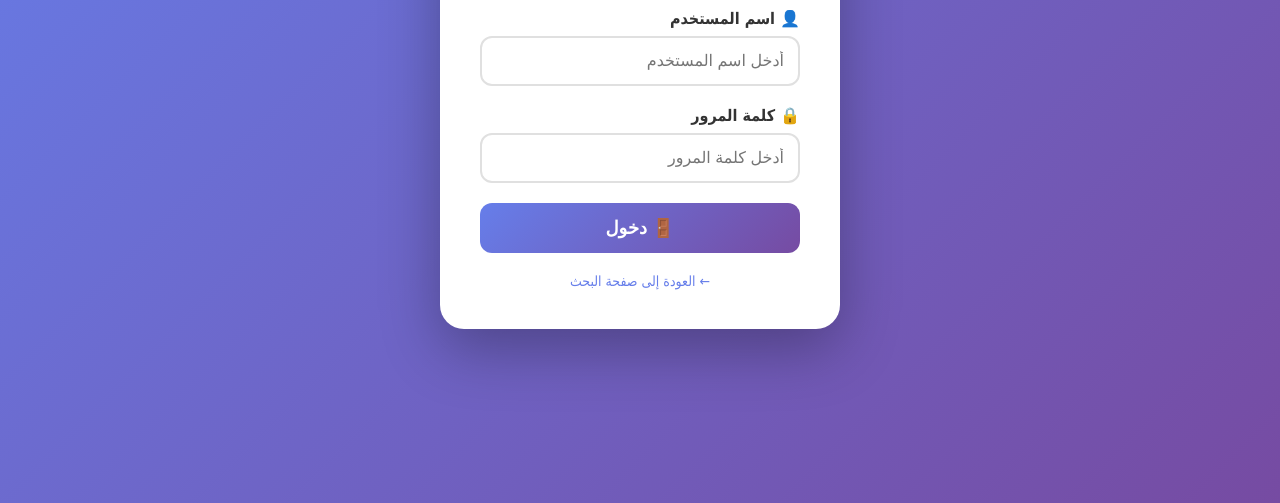
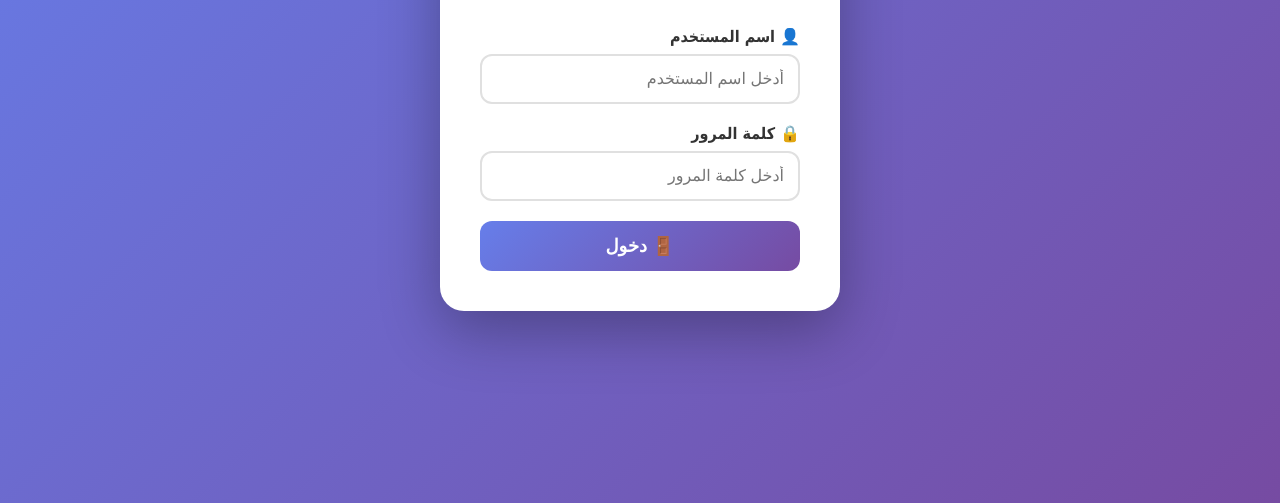
Before and after one commit to johnlatif16/result-menia, a website: page public/login.html in a window 1280 px wide. Shown: the part 297-800 px from the top of the page. Drawn offline with Linux system fonts and the light colour scheme.

Commit message:
Update login.html

```diff
--- a/public/login.html
+++ b/public/login.html
@@ -127,7 +127,6 @@
 
         <button onclick="login()">🚪 دخول</button>
 
-        <a href="/" class="back-link">← العودة إلى صفحة البحث</a>
     </div>
 
     <script>
```
